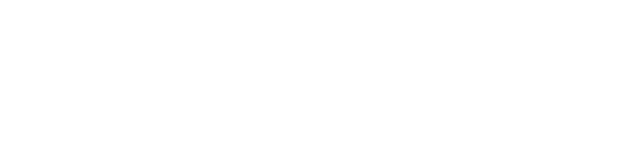
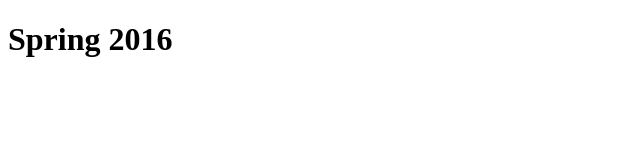
Before and after one commit to machellechoi/machellechoi.github.io, a plain HTML site: page index.html in a window 1280 px wide. Shown: the whole page, without its empty margins (0-640 px from the left). Drawn offline with Linux system fonts and the light colour scheme.

Commit message:
initial commit

```diff
--- a/index.html
+++ b/index.html
@@ -4,6 +4,6 @@
         <title>Machelle Choi's Class Site</title>
     </head>
     <body>
-        <h1></h1>
+        <h1>Spring 2016</h1>
     </body>
 </html>
```
